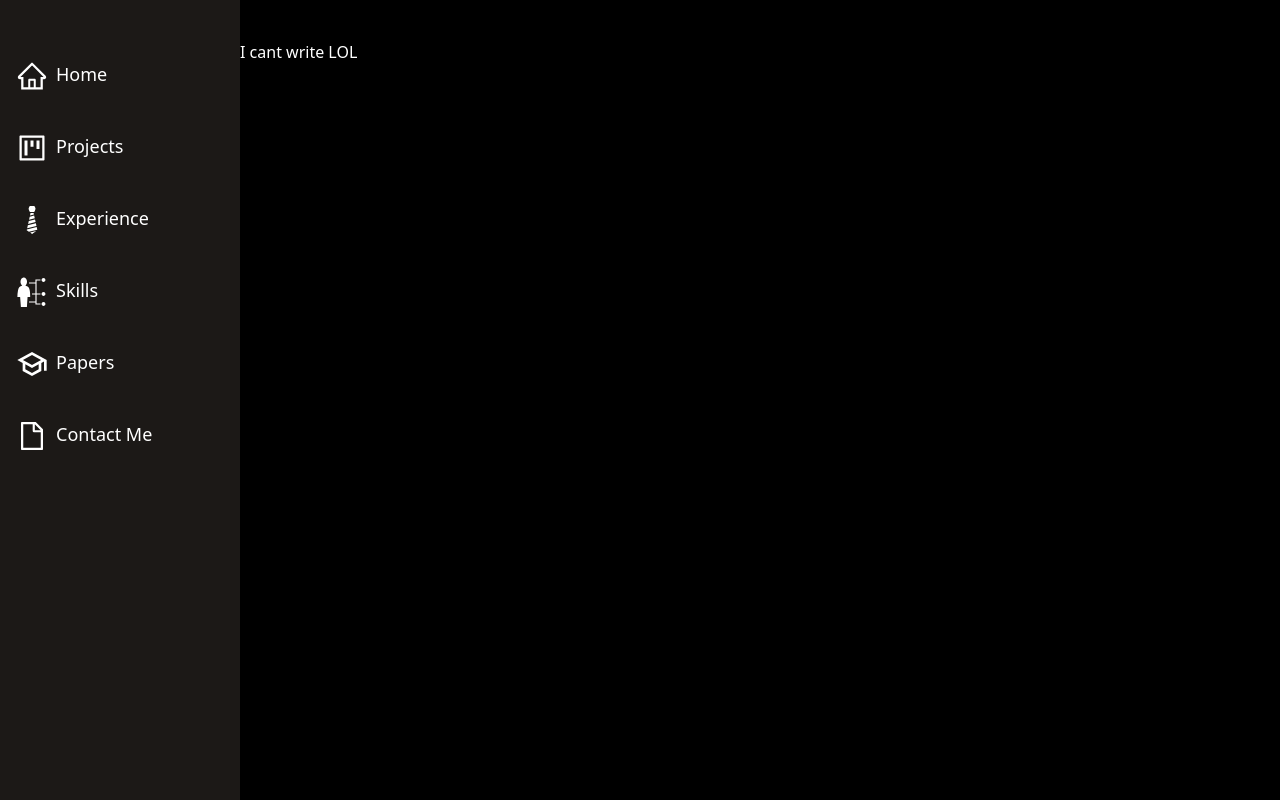
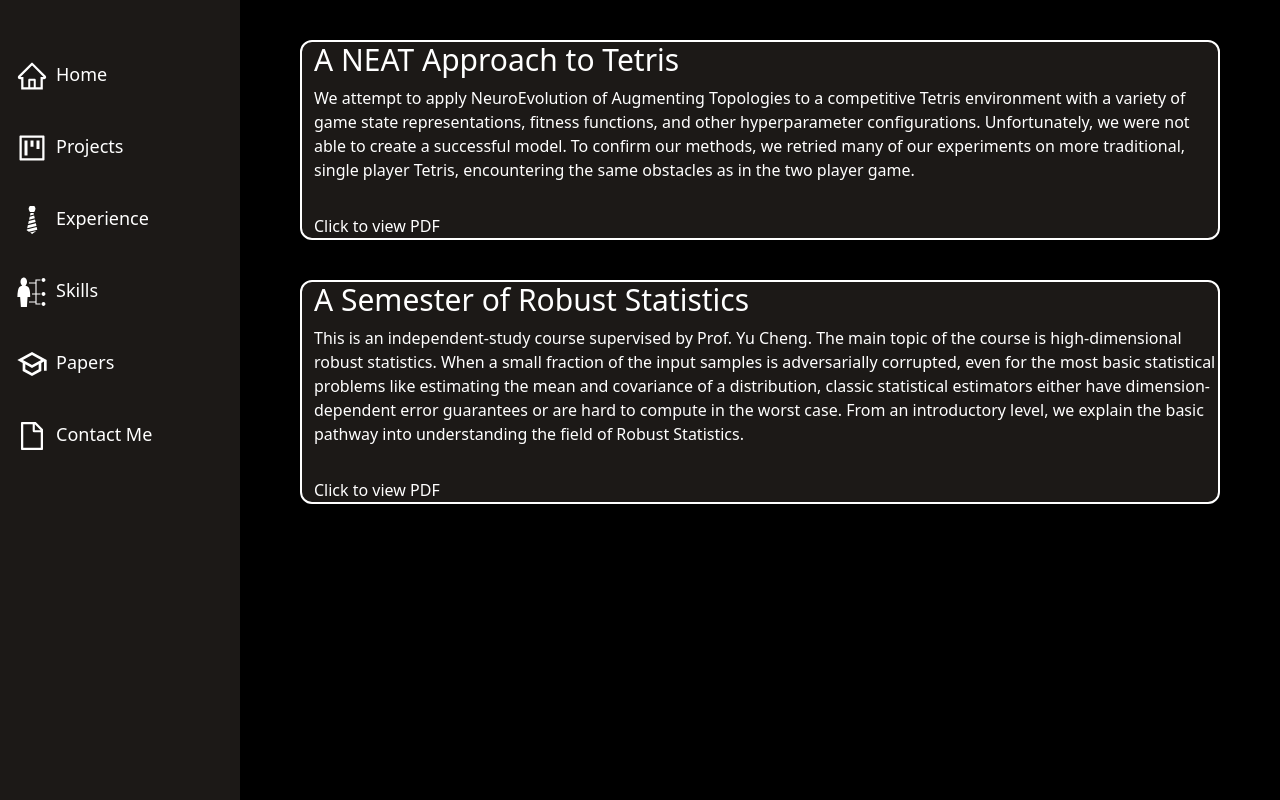
Before and after one commit to dudley2y/portfolio, a Next.js app: page /papers in a window 1280 px wide. Built offline with nearby package versions, Linux system fonts and the light colour scheme.

Commit message:
contact aesthetic done

```diff
--- /dev/null
+++ b/components/Paper.js
@@ -0,0 +1,13 @@
+
+const Paper = ({name, description}) => {
+    return(
+        <div className = "paper">
+            <h1 className = "text-3xl hover:font-bold">{name}</h1>
+            <p className = "py-2">{description}</p>
+            <br/>
+            <p>Click to view PDF</p>
+        </div>
+    )
+}
+
+export default Paper
--- a/pages/contact.js
+++ b/pages/contact.js
@@ -1,8 +1,22 @@
+import {  AiOutlineMail } from 'react-icons/ai'
 
 export default function Contact(){
     return(
-        <div>
-            <h1>Yes plz contact</h1>
+        <div className = "h-max">
+            <h1 className ="text-center text-4xl font-extrabold">Lets Connect!</h1>
+            <div className = "grid grid-cols-2">
+                <div className = "grid justify-items-center pt-24">
+                    <AiOutlineMail size = "300"/>
+                </div>
+
+                <div className = "pt-20 text-black text-xl">
+                    <input placeholder = "Name" className = "block mb-10 rounded-3xl w-1/2 h-10 px-5" />
+                    <input placeholder = "Email" className = "block mb-10 rounded-3xl w-1/2 h-10 px-5"  />
+                    <input placeholder = "Subject" className = "block mb-10 rounded-3xl w-1/2 h-10 px-5" />
+                    <textarea    placeholder = "Content" className = "block mb-10 rounded-3xl w-2/3 h-1/3 px-5"  />
+                    <button className = "bg-green-900 text-white w-1/2 h-10 rounded-3xl ">Connect!</button>
+                </div>
+            </div>
         </div>
     )
 }
--- a/pages/papers.js
+++ b/pages/papers.js
@@ -1,7 +1,27 @@
+import Paper from "../components/Paper";
+
 export default function Papers(){
     return(
-        <div>
-            <h1>I cant write LOL</h1>
+        <div className = "page">
+            <a href = "/report.pdf" target = "_blank" rel='noopener noreferrer'>
+                <Paper
+                    name = "A NEAT Approach to Tetris"
+                    description = {`We attempt to apply NeuroEvolution of Augmenting Topologies to a competitive Tetris environment with a variety of game state representations,
+                    fitness functions, and other hyperparameter configurations. Unfortunately,
+                    we were not able to create a successful model. To confirm our methods, we
+                    retried many of our experiments on more traditional, single player Tetris,
+                    encountering the same obstacles as in the two player game.`}/>
+            </a>
+            <a href ="/indepdent_study.pdf" target = "_blank" rel='noopener noreferrer'>
+                <Paper
+                name = "A Semester of Robust Statistics"
+                description = {`This is an independent-study course supervised by Prof. Yu Cheng. The main
+                topic of the course is high-dimensional robust statistics. When a small fraction
+                of the input samples is adversarially corrupted, even for the most basic statistical problems like estimating the mean and covariance of a distribution, classic
+                statistical estimators either have dimension-dependent error guarantees or are
+                hard to compute in the worst case. From an introductory level, we explain the
+                basic pathway into understanding the field of Robust Statistics.`}/>
+            </a>
         </div>
     )
 }
--- a/pages/projects.js
+++ b/pages/projects.js
@@ -8,23 +8,26 @@ import { GiConwayLifeGlider} from 'react-icons/gi'
 import { FaMoneyCheck } from 'react-icons/fa'
 
 export default function Project() {
+
+    const imageSize = "130"
+
     return (
       <div className = "page">
           <div className = "project-board-container">
-            <ProjectBoard  display = {<IoIosFitness size = "150"/>} name = "My Fitness Project" description = "something about fitness"/>
-            <ProjectBoard  display = {<MdLibraryMusic size = "150"/>} name = "My Playlist" description = "something about music"/>
+            <ProjectBoard  display = {<IoIosFitness size = {imageSize} />} name = "My Fitness Project" description = "something about fitness"/>
+            <ProjectBoard  display = {<MdLibraryMusic size = {imageSize} />} name = "My Playlist" description = "something about music"/>
           </div>
           <div className = "project-board-container">
-            <ProjectBoard  display = {<AiOutlineStock size = "150"/>} name = "Stock jock" description = "something about stocks"/>
-            <ProjectBoard  display = {<RiDiscordLine size = "150"/>} name = "My Discord Bot" description = "something about discord"/>
+            <ProjectBoard  display = {<AiOutlineStock size = {imageSize} />} name = "Stock jock" description = "something about stocks"/>
+            <ProjectBoard  display = {<RiDiscordLine size = {imageSize} />} name = "My Discord Bot" description = "something about discord"/>
           </div>
           <div className = "project-board-container">
-            <ProjectBoard  display ={<BiExtension size = "150"/>} name = "Spongebob Text Transformer" description = "something about an extension"/>
-            <ProjectBoard  display ={<GiConwayLifeGlider size = "150"/>} name = "Conway's Game of Life" description = "something about an conways's game of life"/>
+            <ProjectBoard  display ={<BiExtension size = {imageSize} />} name = "Spongebob Text Transformer" description = "something about an extension"/>
+            <ProjectBoard  display ={<GiConwayLifeGlider size = {imageSize} />} name = "Conway's Game of Life" description = "something about an conways's game of life"/>
           </div>
           <div className = "project-board-container">
-            <ProjectBoard  display ={<FaMoneyCheck size = "150"/>} name = "JAAM" description = "something about JAAM"/>
-            <ProjectBoard  display ={<AiOutlineSmile size = "150"/>} name = "Come back Soon!" description = "Updated Regularly! FYI,This isn't a back button bc generics :P"/>
+            <ProjectBoard  display ={<FaMoneyCheck size = {imageSize}/>} name = "JAAM" description = "something about JAAM"/>
+            <ProjectBoard  display ={<AiOutlineSmile size = {imageSize}/>} name = "Come back Soon!" description = "Updated Regularly! FYI,This isn't a back button bc generics custom component :P"/>
 
           </div>
       </div>
--- a/styles/globals.css
+++ b/styles/globals.css
@@ -71,4 +71,8 @@
     .redirect-text{
         @apply self-center text-xl;
     }
+
+    .paper{
+        @apply bg-stone-900 border-solid border-2 border-white rounded-xl w-auto mx-5 pl-3 mb-10 hover:font-bold;
+    }
 }
```
Also changed, not shown: 2 other files (tests, documents, lock files or other folders).
